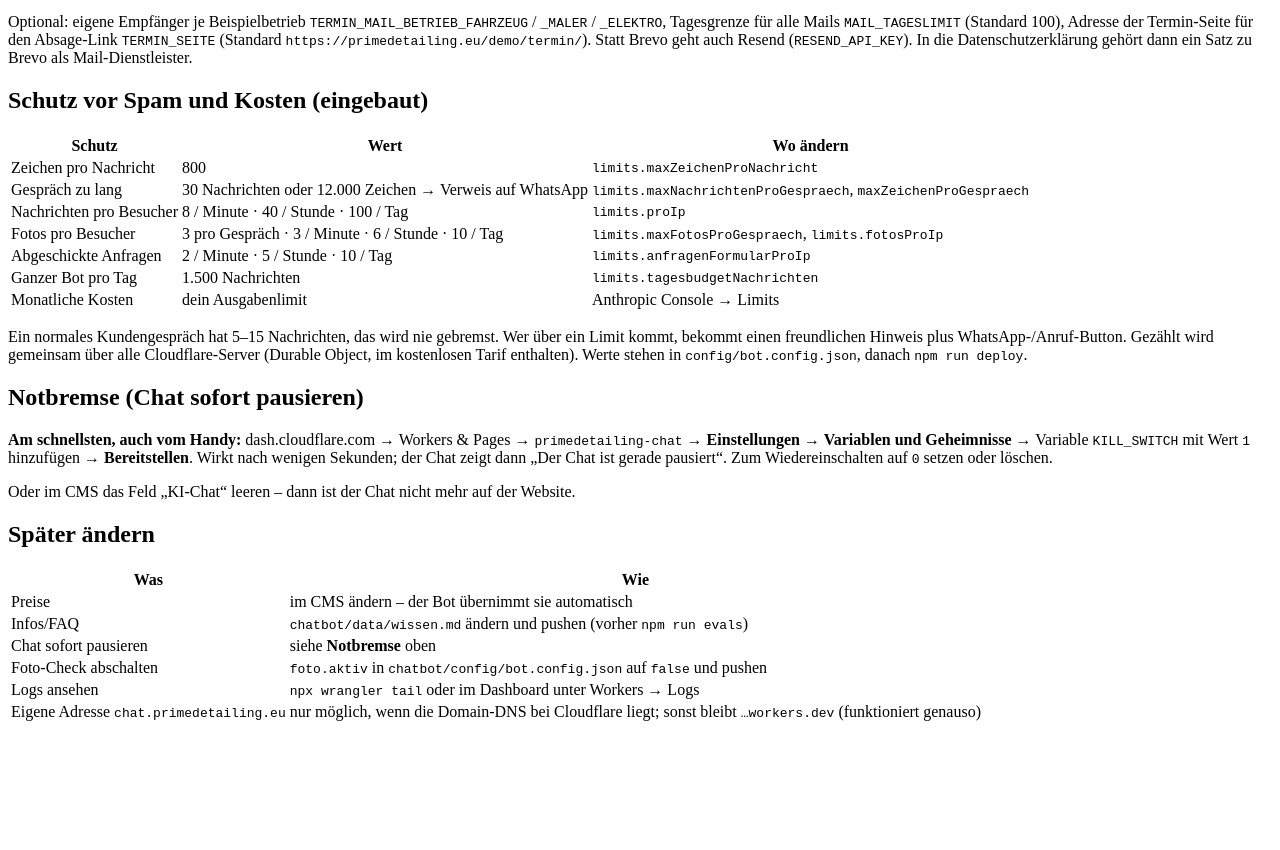
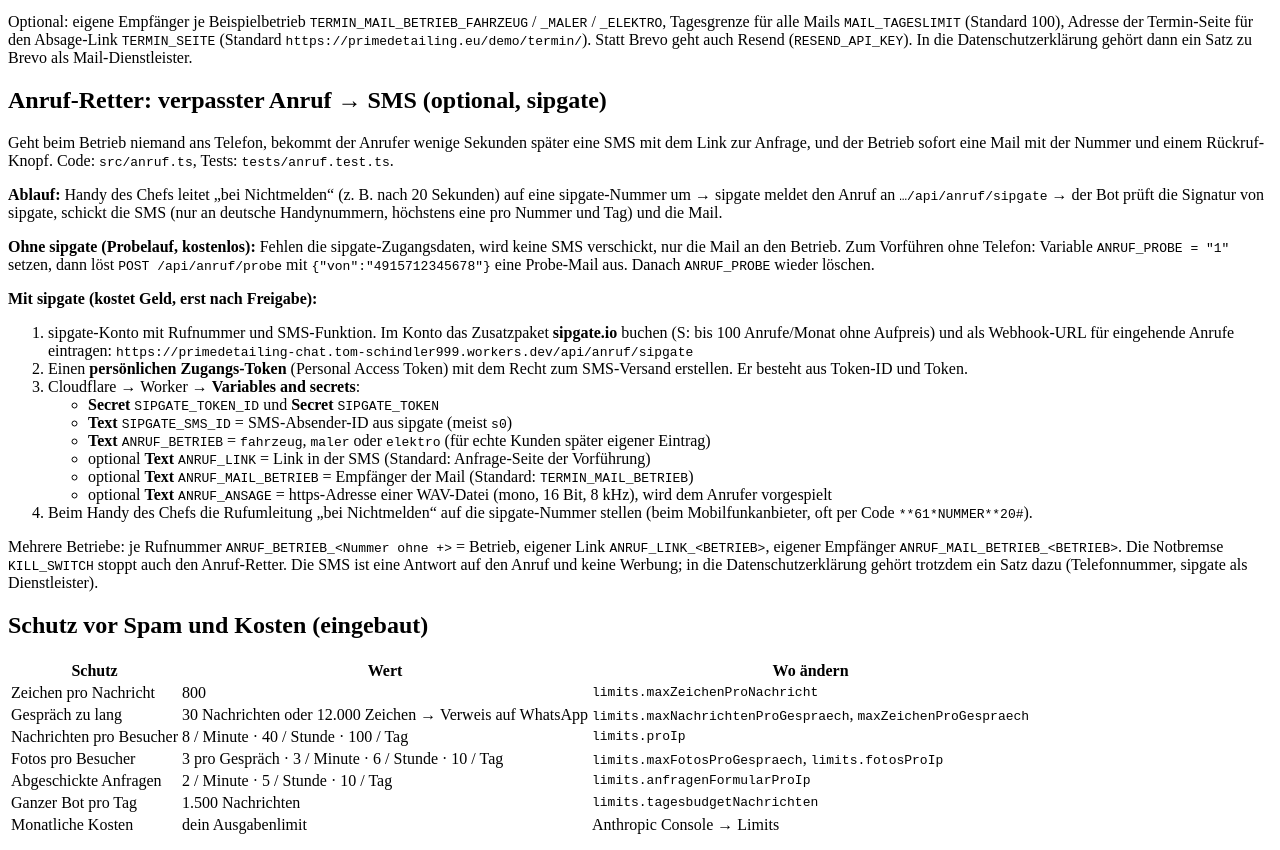
Before and after one commit to nightsck/primedetailing, an Eleventy site: page chatbot/CLOUDFLARE.md in a window 1280 px wide. Shown: the part 1503-2353 px from the top of the page. Before the commit the page ends 2235 px from the top, so only its background shows below. Built offline with nearby package versions, Linux system fonts and the light colour scheme; Eleventy itself is replaced by a stand-in of ours; files that its build step writes are made by us from their sources.

Commit message:
Anruf-Retter: Einrichtungsanleitung (CLOUDFLARE.md)

```diff
--- a/chatbot/CLOUDFLARE.md
+++ b/chatbot/CLOUDFLARE.md
@@ -63,6 +63,27 @@ Nach jeder Buchung bekommen **Kunde und Betrieb eine Mail** mit allen Angaben un
 
 Optional: eigene Empfänger je Beispielbetrieb `TERMIN_MAIL_BETRIEB_FAHRZEUG` / `_MALER` / `_ELEKTRO`, Tagesgrenze für alle Mails `MAIL_TAGESLIMIT` (Standard 100), Adresse der Termin-Seite für den Absage-Link `TERMIN_SEITE` (Standard `https://primedetailing.eu/demo/termin/`). Statt Brevo geht auch Resend (`RESEND_API_KEY`). In die Datenschutzerklärung gehört dann ein Satz zu Brevo als Mail-Dienstleister.
 
+## Anruf-Retter: verpasster Anruf → SMS (optional, sipgate)
+Geht beim Betrieb niemand ans Telefon, bekommt der Anrufer wenige Sekunden später eine SMS mit dem Link zur Anfrage, und der Betrieb sofort eine Mail mit der Nummer und einem Rückruf-Knopf. Code: `src/anruf.ts`, Tests: `tests/anruf.test.ts`.
+
+**Ablauf:** Handy des Chefs leitet „bei Nichtmelden“ (z. B. nach 20 Sekunden) auf eine sipgate-Nummer um → sipgate meldet den Anruf an `…/api/anruf/sipgate` → der Bot prüft die Signatur von sipgate, schickt die SMS (nur an deutsche Handynummern, höchstens eine pro Nummer und Tag) und die Mail.
+
+**Ohne sipgate (Probelauf, kostenlos):** Fehlen die sipgate-Zugangsdaten, wird keine SMS verschickt, nur die Mail an den Betrieb. Zum Vorführen ohne Telefon: Variable `ANRUF_PROBE = "1"` setzen, dann löst `POST /api/anruf/probe` mit `{"von":"4915712345678"}` eine Probe-Mail aus. Danach `ANRUF_PROBE` wieder löschen.
+
+**Mit sipgate (kostet Geld, erst nach Freigabe):**
+1. sipgate-Konto mit Rufnummer und SMS-Funktion. Im Konto das Zusatzpaket **sipgate.io** buchen (S: bis 100 Anrufe/Monat ohne Aufpreis) und als Webhook-URL für eingehende Anrufe eintragen: `https://primedetailing-chat.tom-schindler999.workers.dev/api/anruf/sipgate`
+2. Einen **persönlichen Zugangs-Token** (Personal Access Token) mit dem Recht zum SMS-Versand erstellen. Er besteht aus Token-ID und Token.
+3. Cloudflare → Worker → **Variables and secrets**:
+   - **Secret** `SIPGATE_TOKEN_ID` und **Secret** `SIPGATE_TOKEN`
+   - **Text** `SIPGATE_SMS_ID` = SMS-Absender-ID aus sipgate (meist `s0`)
+   - **Text** `ANRUF_BETRIEB` = `fahrzeug`, `maler` oder `elektro` (für echte Kunden später eigener Eintrag)
+   - optional **Text** `ANRUF_LINK` = Link in der SMS (Standard: Anfrage-Seite der Vorführung)
+   - optional **Text** `ANRUF_MAIL_BETRIEB` = Empfänger der Mail (Standard: `TERMIN_MAIL_BETRIEB`)
+   - optional **Text** `ANRUF_ANSAGE` = https-Adresse einer WAV-Datei (mono, 16 Bit, 8 kHz), wird dem Anrufer vorgespielt
+4. Beim Handy des Chefs die Rufumleitung „bei Nichtmelden“ auf die sipgate-Nummer stellen (beim Mobilfunkanbieter, oft per Code `**61*NUMMER**20#`).
+
+Mehrere Betriebe: je Rufnummer `ANRUF_BETRIEB_<Nummer ohne +>` = Betrieb, eigener Link `ANRUF_LINK_<BETRIEB>`, eigener Empfänger `ANRUF_MAIL_BETRIEB_<BETRIEB>`. Die Notbremse `KILL_SWITCH` stoppt auch den Anruf-Retter. Die SMS ist eine Antwort auf den Anruf und keine Werbung; in die Datenschutzerklärung gehört trotzdem ein Satz dazu (Telefonnummer, sipgate als Dienstleister).
+
 ## Schutz vor Spam und Kosten (eingebaut)
 | Schutz | Wert | Wo ändern |
 |---|---|---|
```
